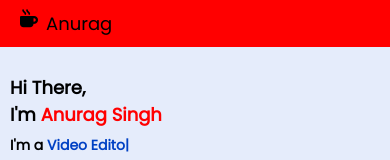
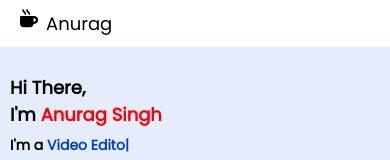
Before and after one commit to Anurag-Singh-0/Anurag-portfolio, a plain HTML site: page index.html in a window 390 px wide. Shown: the top 160 px of the page. Drawn offline with nearby package versions, Linux system fonts and the light colour scheme.

Commit message:
Update responsive.css

```diff
--- a/responsive.css
+++ b/responsive.css
@@ -1,13 +1,11 @@
 @media only screen and (max-width: 600px) {
   nav {
-    max-width:100vw;
     background-color: #fff;
     margin: 0 0;
     display: flex;
     justify-content: space-between;
     align-items: center;
     padding: 10px 20px;
-    background-color:red;
   }
 
   .header .container {
```
